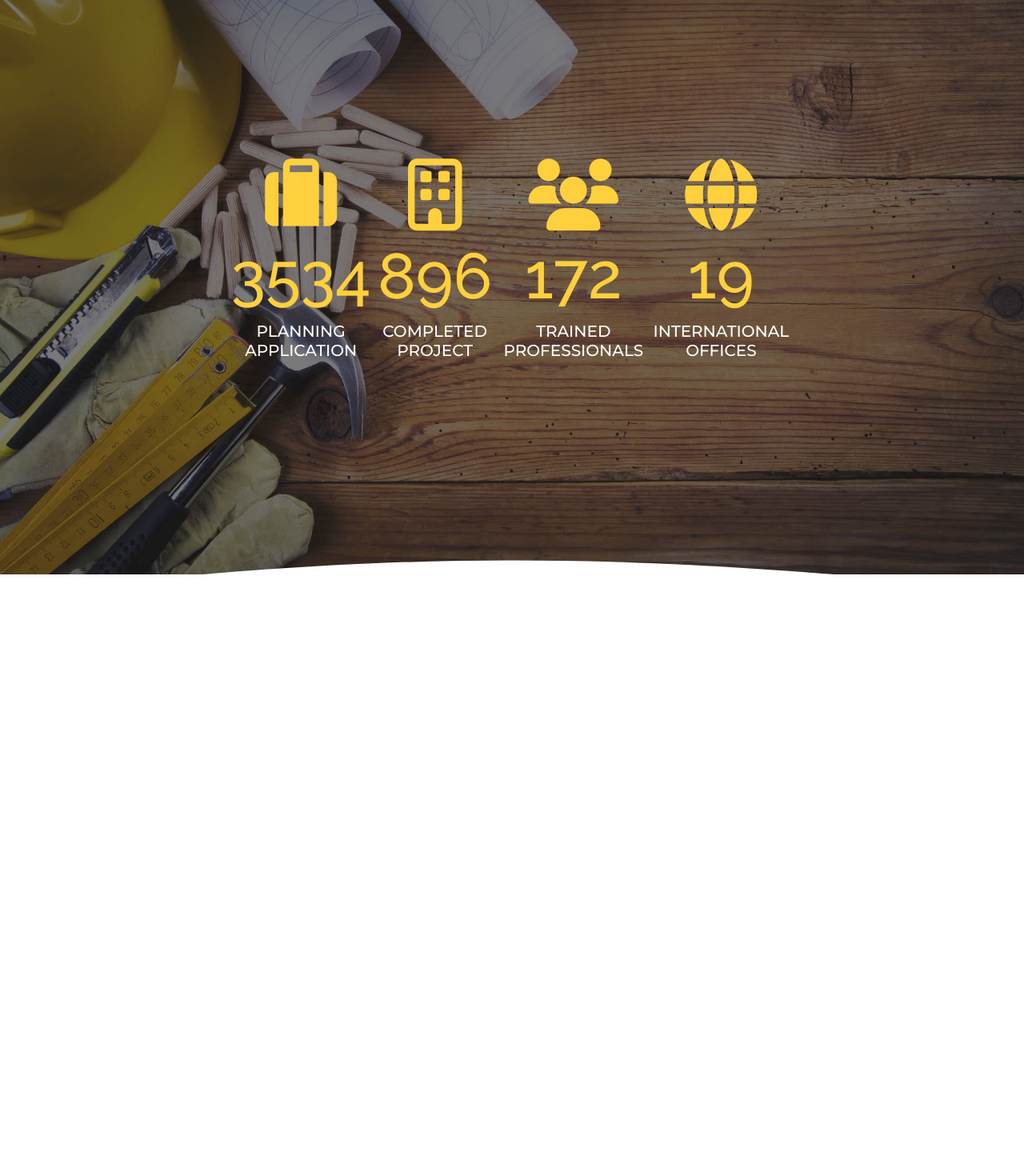
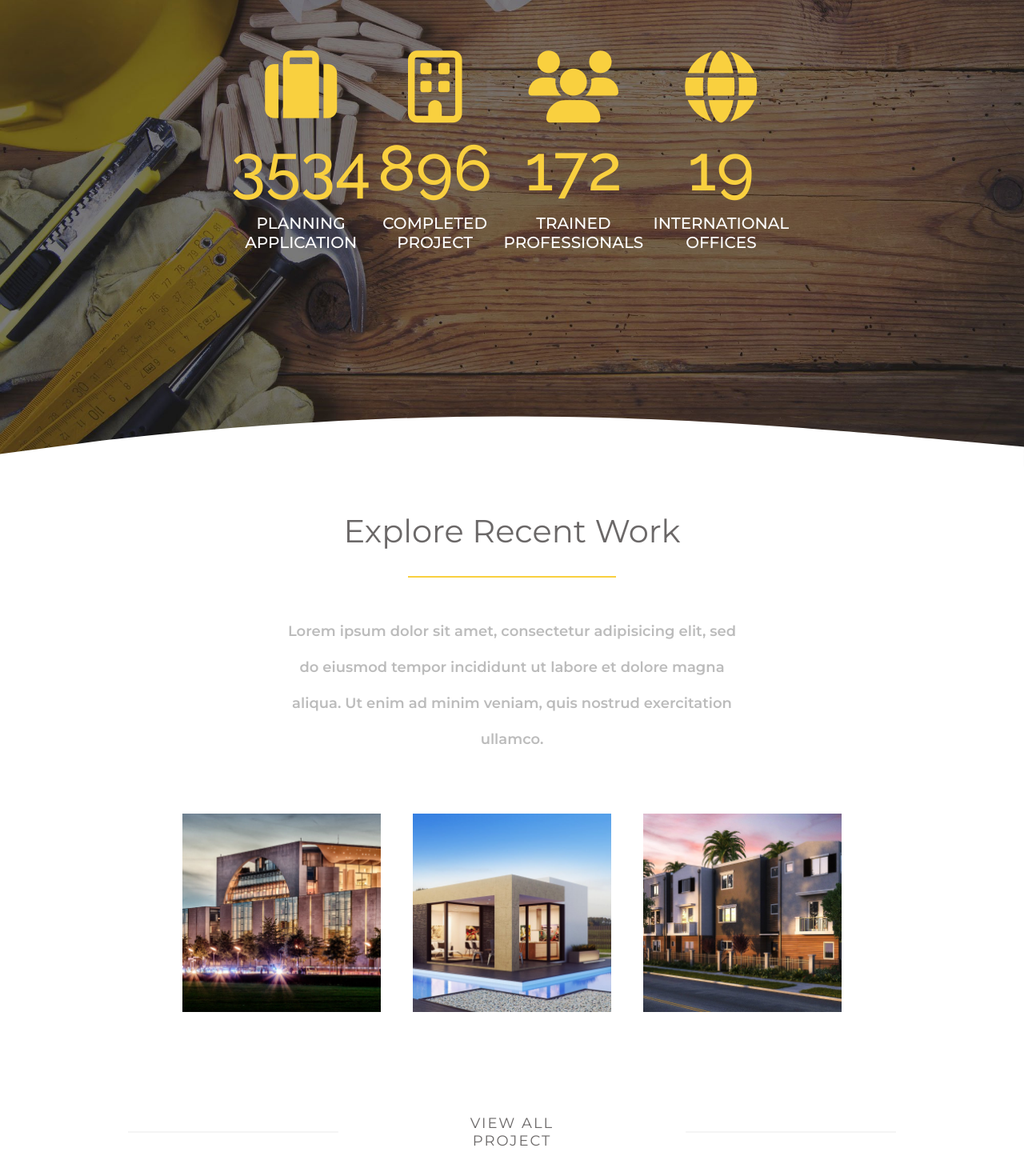
Before and after one commit to LorenzoVeropalumbo/proj-html-vuejs, a Vue app: page / in a window 1280 px wide. Shown: the part 2186-3656 px from the top of the page at 80% size. Before the commit the page ends 3050 px from the top, so only its background shows below. Built offline with nearby package versions, Linux system fonts and the light colour scheme.

Commit message:
scoller start

```diff
--- a/src/App.vue
+++ b/src/App.vue
@@ -5,6 +5,9 @@
     <main>
       <SpecialistsComponent />
       <PanoramaImage />
+      <ExploreComponent />
+      <OurCoreComponent />
+      <SliderComponent />
     </main>
   </div>
 </template>
@@ -14,13 +17,18 @@
 import HeaderComponent from "./components/HeaderComponent.vue";
 import SpecialistsComponent from "./components/SpecialistsComponent.vue";
 import PanoramaImage from "./components/PanoramaImage.vue";
-
+import ExploreComponent from "./components/ExploreComponent.vue";
+import OurCoreComponent from "./components/OurCoreComponent.vue";
+import SliderComponent from "./components/SliderComponent.vue";
 export default {
   name: 'App',
   components: {
    HeaderComponent,
    SpecialistsComponent,
    PanoramaImage,
+   ExploreComponent,
+   OurCoreComponent,
+   SliderComponent,
   },
   data(){
     return{
--- /dev/null
+++ b/src/components/ExploreComponent.vue
@@ -0,0 +1,83 @@
+<template>
+  <section>
+    <div>
+      <span class="section-title">Explore Recent Work</span>
+      <div class="line"></div>
+      <p class="section-subtitle">
+        Lorem ipsum dolor sit amet, consectetur adipisicing elit, sed do eiusmod tempor incididunt ut labore et dolore magna aliqua. Ut enim ad minim veniam, quis nostrud exercitation ullamco.
+      </p>
+    </div>
+
+    <div class="image-container">
+      <div><img src="../assets/img/project2-featured-15013609.jpg" alt=""></div>
+      <div><img src="../assets/img/project1-featured-294276386.jpg" alt=""></div>
+      <div><img src="../assets/img/project3-featured-189023420.jpg" alt=""></div>
+    </div>
+
+    <div class="divider">
+      <div class="line"></div>
+      <span>view all project</span>
+      <div class="line"></div>
+    </div>
+  </section>
+</template>
+
+<script>
+export default {
+  name: "ExploreComponent",
+}
+</script>
+
+<style lang="scss" scoped>
+  @import "../style/variables.scss";
+
+  section{
+    position: relative;
+    text-align: center;
+    padding-bottom: 30px;
+
+    .section-title{
+      font-size: 40px;
+      color: $text-main-color;
+    }
+
+    .section-subtitle{
+      width: 45%;
+      margin: 0 auto;
+      font-size: 18px;
+      font-weight: 600;
+      line-height: 45px;
+      color: $text-light-grey;
+    }
+
+    .image-container{
+      padding: 70px 20px 0;
+      display: flex;
+      justify-content: center;
+
+      div{
+        margin: 0 20px;
+        width: 20%;
+      }
+    }
+
+    .divider{
+      display: flex;
+      justify-content: center;
+      align-items: center;
+      padding: 8rem 0;
+
+      .line{
+        margin: 0 10rem;
+        width: 480px;
+        background-color: $bg-button-light-grey;
+      }
+
+      span{
+        text-transform: uppercase;
+        letter-spacing: 2px;
+        font-size: 18px;
+      }
+    }
+  }
+</style>
--- a/src/components/HeaderJumboCta.vue
+++ b/src/components/HeaderJumboCta.vue
@@ -62,7 +62,7 @@ export default {
         font-family: Arial, Helvetica, sans-serif;
 
         div{
-          background-color: white;
+          background-color: $main-bg-color;
           border-radius: 10px;
           margin: 8px;
           height: 80px;
--- /dev/null
+++ b/src/components/OurCoreComponent.vue
@@ -0,0 +1,134 @@
+<template>
+  <section>
+    <div>
+      <span class="section-title">Our Core Values</span>
+      <div class="line"></div>
+      <p class="section-subtitle">
+        Lorem ipsum dolor sit amet, consectetur adipisicing elit, sed do eiusmod tempor incididunt ut labore et dolore magna aliqua. Ut enim ad minim veniam, quis nostrud exercitation ullamco.
+      </p>
+    </div>
+    <div class="schedule-container">
+      <div class="schedule">
+        <span class="dot cyan"><i class="fa-solid fa-house-chimney"></i></span>
+        <div>
+          <span>Great Service</span>
+          <div class="line"></div>
+          <p>Neque porro quisquam est, qui dolorem ipsum quia dolor sit amet, consectetur, adipisci velit, sed quia</p>
+        </div>
+      </div>
+      <div class="schedule">
+        <span class="dot blue" ><i class="fa-solid fa-gear"></i></span>
+        <div>
+          <span>Highest Standards</span>
+          <div class="line"></div>
+          <p>Neque porro quisquam est, qui dolorem ipsum quia dolor sit amet, consectetur, adipisci velit, sed quia</p>
+        </div>
+      </div>
+      <div class="schedule">
+        <span class="dot orange" ><i class="fa-solid fa-house-chimney"></i></span>
+        <div>
+          <span>Professional Team</span>
+          <div class="line"></div>
+          <p>Neque porro quisquam est, qui dolorem ipsum quia dolor sit amet, consectetur, adipisci velit, sed quia</p>
+        </div>
+      </div>
+      <div class="schedule">
+        <span class="dot green" ><i class="fa-solid fa-truck"></i></span>
+        <div>
+          <span>Creative Solutions </span>
+          <div class="line"></div>
+          <p>Neque porro quisquam est, qui dolorem ipsum quia dolor sit amet, consectetur, adipisci velit, sed quia</p>
+        </div>
+      </div>
+    </div>
+  </section>
+</template>
+
+<script>
+export default {
+  name: "OurCoreComponent",
+}
+</script>
+
+<style lang="scss" scoped>
+  @import "../style/variables.scss";
+
+  section{
+    padding: 120px 0 0px;
+    position: relative;
+    text-align: center;
+    background-color: $bg-button-light-grey;
+
+    .section-title{
+      font-size: 40px;
+      color: $text-main-color;
+    }
+
+    .section-subtitle{
+      width: 45%;
+      margin: 0 auto;
+      font-size: 18px;
+      font-weight: 600;
+      line-height: 45px;
+      color: $text-light-grey;
+    }
+
+    .schedule-container{
+      padding: 70px 20px 0;
+      display: flex;
+      justify-content: center;
+
+      .schedule{
+        width: 15%;
+        margin: 10px;
+        border-radius: 15px;
+
+        .dot {
+          height: 150px;
+          width: 150px;
+          line-height: 150px;
+          border-radius: 50%;
+          display: inline-block;
+          font-size: 70px;
+          margin: 20px 0;
+          color: white;
+        }
+
+        .line{
+          width: 30px;
+          height: 3px;
+          margin: 20px auto 10px;
+          background-color: #8f8f8f;
+        }
+
+        .cyan{
+          background-color: #4da4a5;
+        }
+
+        .blue{
+          background-color: #4f6da5;
+        }
+
+        .orange{
+          background-color: #f6722b;
+        }
+
+        .green{
+          background-color: #a7cf47;
+        }
+
+        span{
+          font-size: 20px;
+          font-weight: 400;
+        }
+
+        p{
+          padding-top: 10px;
+          font-size: 18px;
+          line-height: 36px;
+          font-weight: 400;
+        }
+      }
+    }
+  }
+</style>
--- a/src/components/PanoramaImage.vue
+++ b/src/components/PanoramaImage.vue
@@ -32,7 +32,7 @@
 
 <script>
 export default {
-
+  name:"PanoramaImage",
 }
 </script>
 
@@ -40,19 +40,19 @@ export default {
   @import "../style/variables.scss";
 
   section{
-    margin-bottom: 40px;
     position: relative;
+
     .img{
       background-image: url("../assets/img/home-244125289.jpg");
       background-repeat: no-repeat;
       background-position: center;
       background-size: 100%;
-
-      height: 1000px;
+      width: 100%;
+      height: 900px;
 
       .standard-wave{
         position: absolute;
-        bottom: 0px;
+        bottom: -5px;
       }
 
       .rotate-wave{
@@ -70,7 +70,7 @@ export default {
 
       .info{
         font-family: 'Raleway', sans-serif;
-        color: #fed03d;
+        color: $text-subtitle;
 
         i{
           font-size: 90px;
@@ -84,7 +84,7 @@ export default {
 
         span{
           font-family: 'Montserrat', sans-serif;
-          color: white;
+          color: $text-white;
           font-size: 20px;
           text-transform: uppercase;
           font-weight: 500;
--- /dev/null
+++ b/src/components/SliderComponent.vue
@@ -0,0 +1,77 @@
+<template>
+  <section>
+    <div class="img">
+      <img class="standard-wave" src="../assets/img/wave2.svg" alt="nomal-wave">
+      <img class="rotate-wave" src="../assets/img/wave2.svg" alt="nomal-wave">
+    </div>
+
+    <div class="text-center">
+      <div class="info">
+        <span class="section-title">Our Home Owners Say</span>
+        <div class="line"></div>
+        <p class="section-subtitle">
+          "Lorem ipsum dolor sit amet, consectetur adipisicing elit, sed do eiusmod tempor incididunt ut labore et dolore magna aliqua. Ut enim ad minim veniam."
+        </p>
+      </div>
+    </div>
+  </section>
+</template>
+
+<script>
+export default {
+  name:"SliderComponent",
+}
+</script>
+
+<style lang="scss" scoped>
+  @import "../style/variables.scss";
+
+  section{
+    position: relative;
+
+    .img{
+      background-image: url("../assets/img/home-parallax-144609983.jpg");
+      background-repeat: no-repeat;
+      background-position: center;
+      background-size: 100%;
+      width: 100%;
+      height: 1200px;
+
+      .standard-wave{
+        position: absolute;
+        bottom: -5px;
+      }
+
+      .rotate-wave{
+        position: absolute;
+        top: -5px;
+        transform: rotate(180deg);
+      }
+    }
+
+    .text-center{
+      display: flex;
+      width: 55%;
+      justify-content: center;
+      align-items: center;
+      font-family: 'Raleway', sans-serif;
+
+
+      .info{
+        font-family: 'Raleway', sans-serif;
+        color: $text-white;
+
+        .section-title{
+          font-size: 42px;
+        }
+
+        .section-subtitle{
+          font-size: 25px;
+          font-family: 'Raleway', sans-serif;
+          font-style: italic;
+        }
+      }
+    }
+  }
+
+</style>
--- a/src/style/common.scss
+++ b/src/style/common.scss
@@ -1,5 +1,5 @@
 // IMPORT
-@import url('https://fonts.googleapis.com/css2?family=Raleway:wght@100;200;300;400;500;600;700;800;900&display=swap');
+@import url('https://fonts.googleapis.com/css2?family=Raleway:ital,wght@0,100;0,200;0,300;0,400;0,500;0,600;0,700;0,800;0,900;1,100;1,200;1,300;1,400;1,500;1,600;1,700;1,800;1,900&display=swap');
 @import url('https://fonts.googleapis.com/css2?family=Montserrat:wght@100;200;300;400;500;600;700;800;900&display=swap');
 @import url('https://fonts.googleapis.com/css2?family=Crete+Round:ital@0;1&display=swap');
 @import "@/style/variables.scss";
@@ -14,12 +14,24 @@ body{
   font-family: 'Raleway', sans-serif;
 }
 
+img{
+  width: 100%;
+  display: block;
+}
+
 .text-center{
   text-align: center;
   position: absolute;
   top: 50%;
   left: 50%;
   transform: translate(-50%, -50%);
+}
+
+.line{
+  height: 2px;
+  width: 260px;
+  background-color: $bg-button-yellow;
+  margin: 2rem auto 2.8rem;
 }
 
 // BUTTONS
--- a/src/style/variables.scss
+++ b/src/style/variables.scss
@@ -6,8 +6,10 @@ $cta-bg-color: #fed03d;
 $text-main-color: #6b6868;
 $text-subtitle: #f9d03f;
 $text-white: white;
+$text-light-grey: #bcbcbc;
 $active-text: #fed759;
 
 // BUTTONS
 $bg-button-yellow: #f9d03f;
 $bg-button-grey: #333333;
+$bg-button-light-grey: #f5f5f5;
```
Also changed, not shown: src/components/SpecialistsComponent.vue (+6 -13 lines), src/assets/img/wave2.svg (added).
